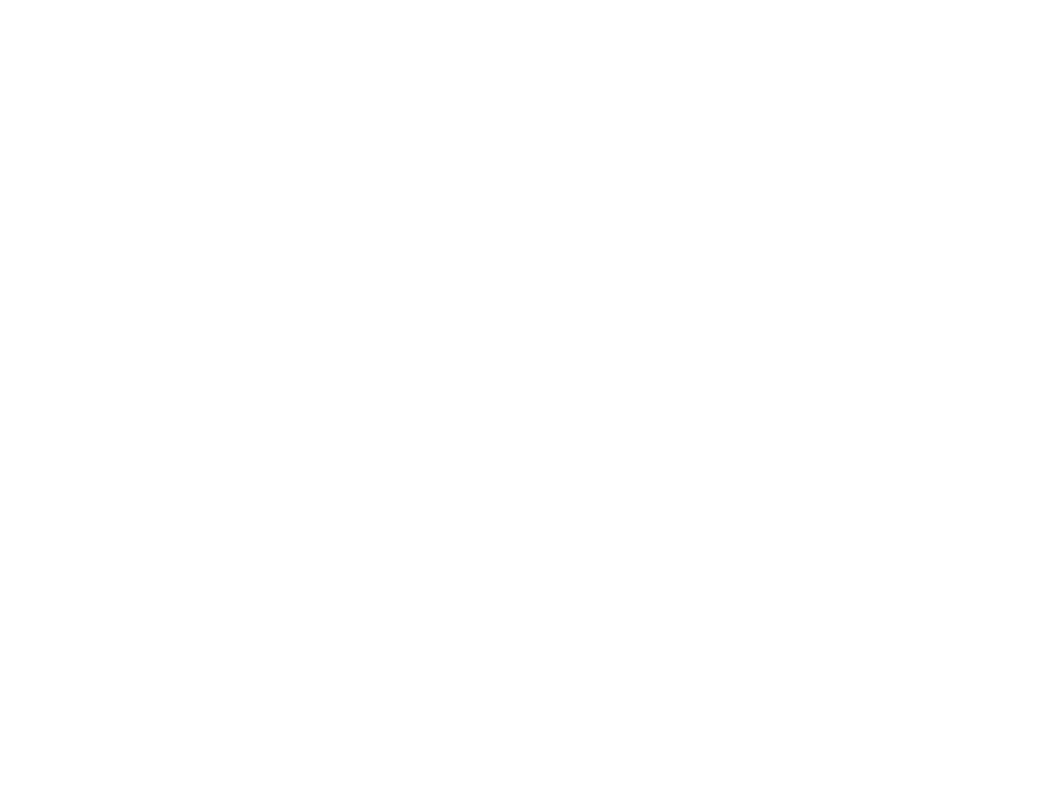
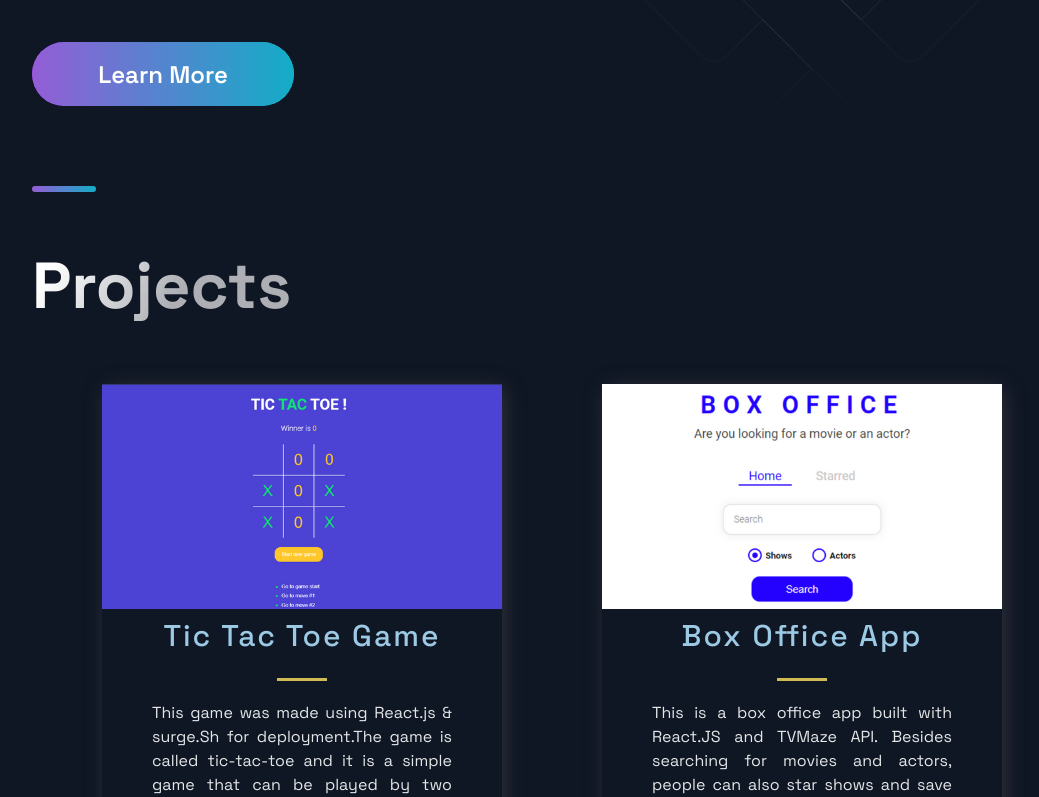
Before and after one commit to abhishekk7r/portfolio, a Next.js app: page /portfolio/ in a window 1280 px wide. Before the commit this address had no page. Shown: the part 500-1297 px from the top of the page, without its empty margins (88-1127 px from the left). Before the commit the page ends 800 px from the top, so only its background shows below. Built offline with nearby package versions, Linux system fonts and the light colour scheme.

Commit message:
added basePath AssetPrefix and Img Url Prefix

```diff
--- /dev/null
+++ b/next.config.js
@@ -0,0 +1,4 @@
+module.exports = {
+  basePath: "/portfolio",
+  assetPrefix: "/portfolio",
+};
--- a/src/components/Projects/Projects.js
+++ b/src/components/Projects/Projects.js
@@ -39,6 +39,8 @@ import { projects } from "../../constants/constants";
   },
 ]; */
 
+const prefix = "/portfolio";
+
 const Projects = () => (
   <Section nopadding id="projects">
     <SectionDivider />
@@ -47,7 +49,7 @@ const Projects = () => (
       {projects.map(
         ({ id, title, tags, description, image, source, visit }) => (
           <BlogCard key={id}>
-            <Img src={image} />
+            <Img src={prefix + image} />
             <TitleContent>
               <HeaderThree title>{title}</HeaderThree>
               <Hr />
```
